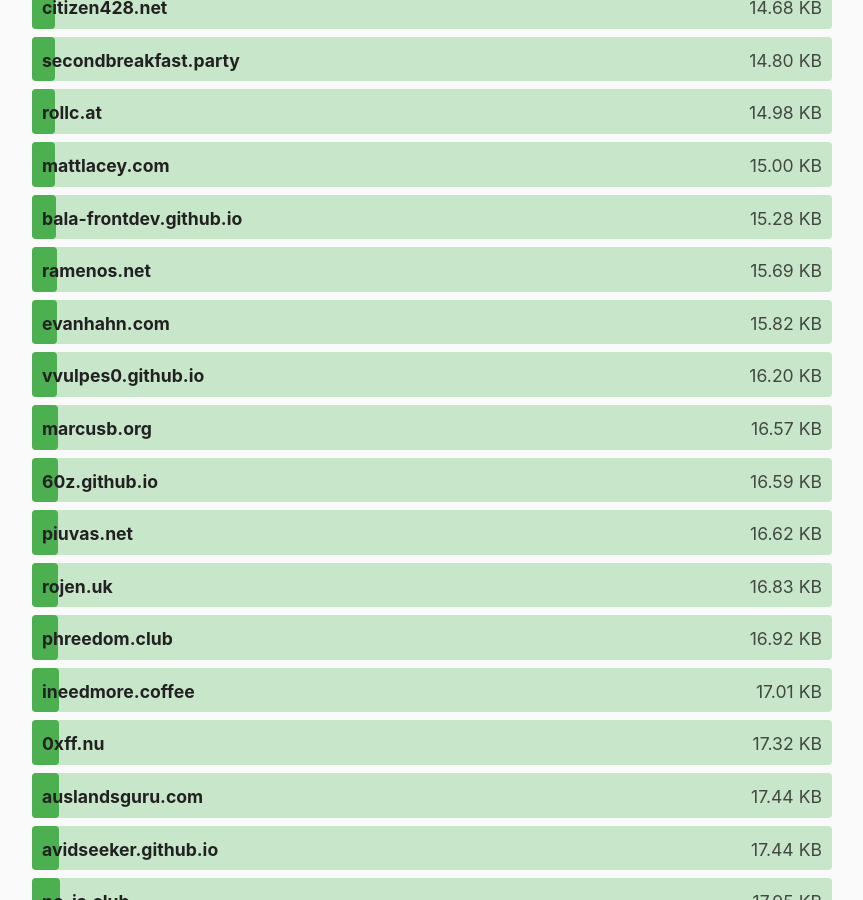
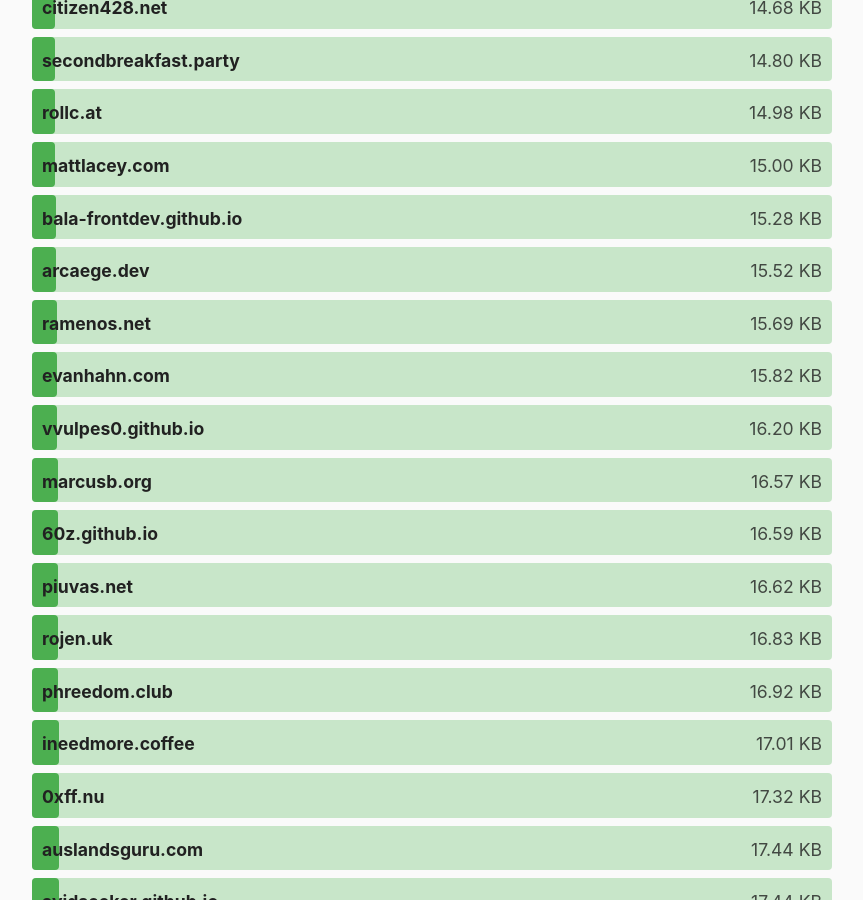
Before and after one commit to kevquirk/512kb.club, a Jekyll site: the page built from index.md, in a window 1280 px wide and 900 px high, scrolled down 6898 px. Shown: the whole window, without its empty margins (208-1071 px from the left). Built offline with Jekyll 4.4.1, drawn with Linux system fonts in a browser that asks for light colours.

Commit message:
Update site size for arcaege.dev

```diff
--- a/_data/sites.yml
+++ b/_data/sites.yml
@@ -4485,5 +4485,5 @@
 
 - domain: arcaege.dev
   url: https://arcaege.dev/
-  size: 30.00
+  size: 15.52
   last_checked: 2025-09-21
```
